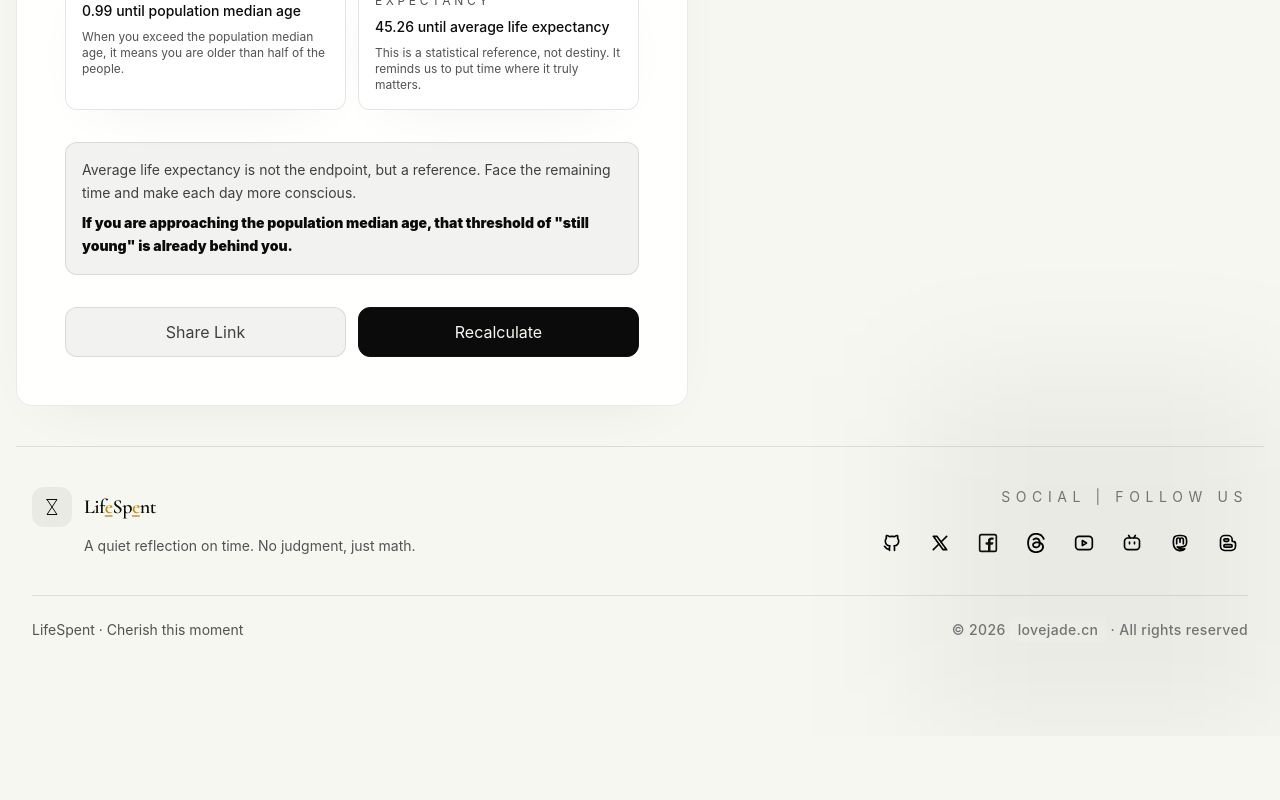
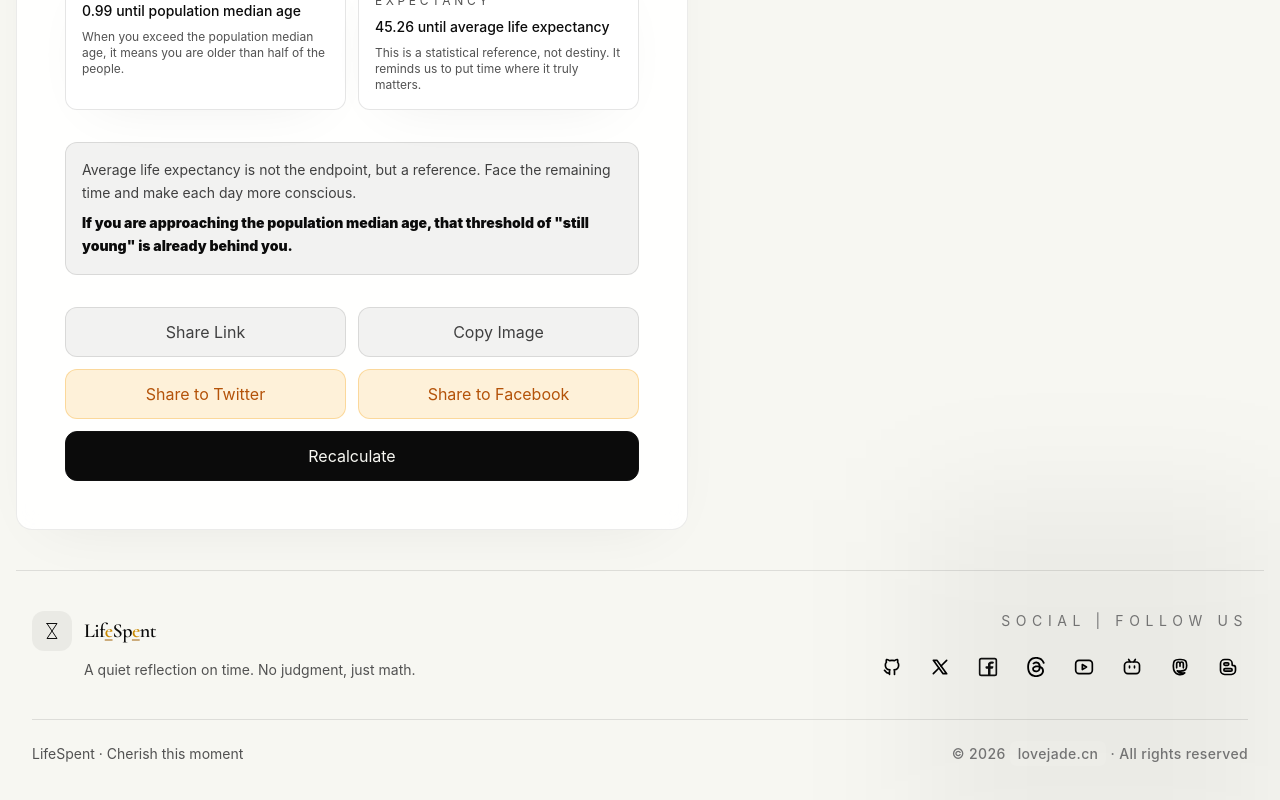
Before and after one commit to nicejade/life-spent, a Svelte app: page /en/ in a window 1280 px wide. Shown: the part 1522-2322 px from the top of the page. Before the commit the page ends 2258 px from the top, so only its background shows below. Built offline with nearby package versions, Linux system fonts and the light colour scheme; a web font is replaced by a local one.

Commit message:
✨ Perfect share function

```diff
--- a/package.json
+++ b/package.json
@@ -10,6 +10,7 @@
   },
   "dependencies": {
     "@rgossiaux/svelte-headlessui": "^2.0.0",
+    "@zumer/snapdom": "^2.0.2",
     "svelte": "^4.2.8",
     "tslib": "^2.6.2"
   },
--- a/src/components/ResultSummary.svelte
+++ b/src/components/ResultSummary.svelte
@@ -1,4 +1,6 @@
 <script lang="ts">
+  import { onDestroy, tick } from 'svelte';
+  import { snapdom } from '@zumer/snapdom';
   import { formatAge, formatDate, getImpactData } from '../helper/lifeSpent';
   import { buildShareUrl, copyShareUrl, dateToBirthString } from '../helper/urlParams';
   import ImpactWeeksWall from './impact/ImpactWeeksWall.svelte';
@@ -17,9 +19,14 @@
   let impactView: ImpactView = 'grid';
 
   // Share functionality
+  let captureTarget: HTMLDivElement | null = null;
   let shareUrl = '';
   let copySuccess = false;
   let copyTimeout: ReturnType<typeof setTimeout> | null = null;
+  let copyImageBusy = false;
+  let copyImageSuccess = false;
+  let copyImageError = false;
+  let copyImageTimeout: ReturnType<typeof setTimeout> | null = null;
 
   $: percentDisplay = result.percentSpent.toFixed(2);
   $: filledPercent = Math.min(Math.max(result.percentSpent, 0), 100);
@@ -43,6 +50,17 @@
     result.yearsRemaining > 0
       ? formatString($t.resultSummary.expectancyGapBefore, { age: formatAge(result.yearsRemaining) })
       : $t.resultSummary.expectancyGapReached;
+  $: shareText = formatString($t.resultSummary.shareText, {
+    percent: percentDisplay,
+    age: formatAge(result.currentAge)
+  });
+  $: copyImageLabel = copyImageBusy
+    ? $t.resultSummary.copyImageBusy
+    : copyImageSuccess
+      ? $t.resultSummary.copyImageDone
+      : copyImageError
+        ? $t.resultSummary.copyImageFailed
+        : $t.resultSummary.copyImage;
 
   // Build share URL when result changes
   $: shareUrl = buildShareUrl({
@@ -104,6 +122,69 @@
     }
   }
 
+  function resetCopyImageState() {
+    copyImageSuccess = false;
+    copyImageError = false;
+    if (copyImageTimeout) clearTimeout(copyImageTimeout);
+    copyImageTimeout = null;
+  }
+
+  async function createShareImageBlob() {
+    if (!captureTarget) {
+      throw new Error('missing share target');
+    }
+    await tick();
+    if (document?.fonts?.ready) {
+      await document.fonts.ready;
+    }
+    const result = await snapdom(captureTarget, {
+      scale: 2,
+      embedFonts: true,
+      exclude: ['[data-share-control]'],
+      excludeMode: 'remove',
+    });
+    const blob = await result.toBlob({ type: 'png' });
+    if (!blob || blob.size === 0) {
+      throw new Error('empty share image');
+    }
+    return blob;
+  }
+
+  async function handleCopyImage() {
+    if (copyImageBusy) return;
+    copyImageBusy = true;
+    resetCopyImageState();
+
+    try {
+      const blob = await createShareImageBlob();
+      const item = new ClipboardItem({ 'image/png': blob });
+      await navigator.clipboard.write([item]);
+      copyImageSuccess = true;
+      copyImageTimeout = setTimeout(() => {
+        copyImageSuccess = false;
+      }, 2000);
+    } catch (error) {
+      if (!(error instanceof DOMException && error.name === 'AbortError')) {
+        copyImageError = true;
+        copyImageTimeout = setTimeout(() => {
+          copyImageError = false;
+        }, 2000);
+      }
+    } finally {
+      copyImageBusy = false;
+    }
+  }
+
+  function handleShareToTwitter() {
+    const url = `https://twitter.com/intent/tweet?text=${encodeURIComponent(shareText)}&url=${encodeURIComponent(shareUrl)}`;
+    window.open(url, '_blank', 'noopener,noreferrer');
+  }
+
+  function handleShareToFacebook() {
+    const url = `https://www.facebook.com/sharer/sharer.php?u=${encodeURIComponent(shareUrl)}&quote=${encodeURIComponent(shareText)}`;
+    window.open(url, '_blank', 'noopener,noreferrer');
+  }
+
   function handleViewChange(view: ImpactView) {
     impactView = view;
     const eventMap: Record<ImpactView, string> = {
@@ -119,9 +200,17 @@
     trackEvent(GA_EVENTS.RESET_CALCULATE);
     onReset();
   }
+
+  onDestroy(() => {
+    if (copyTimeout) clearTimeout(copyTimeout);
+    if (copyImageTimeout) clearTimeout(copyImageTimeout);
+  });
 </script>
 
-<div class="glass-card rounded-2xl p-8 md:p-12 max-w-2xl w-full space-y-8">
+<div
+  class="glass-card rounded-2xl p-8 md:p-12 max-w-2xl w-full space-y-8"
+  bind:this={captureTarget}
+>
   <!-- 相对年龄位置 - 顶部突出显示 -->
   <div class="relative overflow-hidden rounded-xl bg-gradient-to-br from-white/10 via-ink-900/80 to-ink-950 border border-white/10 p-6 text-center light:from-black/5 light:via-paper-100/80 light:to-paper-50 light:border-black/10">
     <div class="absolute inset-0 bg-gradient-to-r from-transparent via-white/5 to-transparent light:via-black/5" />
@@ -286,10 +375,11 @@
     <p class="text-paper-100/90 font-black light:text-ink-950">{$t.resultSummary.reflectionConclusion}</p>
   </div>
 
-  <div class="flex gap-3">
+  <div class="space-y-3" data-share-control>
+    <div class="grid gap-3 md:grid-cols-2">
       <button
         on:click={handleShare}
-      class="flex-1 px-6 py-3 bg-white/5 hover:bg-white/10 border border-white/10 hover:border-white/20
+        class="px-6 py-3 bg-white/5 hover:bg-white/10 border border-white/10 hover:border-white/20
                text-neutral-200 rounded-xl transition-all cursor-pointer
                light:bg-black/5 light:hover:bg-black/10 light:border-black/10 light:hover:border-black/20 light:text-neutral-700"
         aria-label={$t.resultSummary.shareLink}
@@ -301,8 +391,40 @@
         {/if}
       </button>
       <button
+        on:click={handleCopyImage}
+        class="px-6 py-3 bg-white/5 hover:bg-white/10 border border-white/10 hover:border-white/20
+               text-neutral-200 rounded-xl transition-all cursor-pointer
+               light:bg-black/5 light:hover:bg-black/10 light:border-black/10 light:hover:border-black/20 light:text-neutral-700
+               disabled:cursor-not-allowed disabled:opacity-60"
+        aria-label={$t.resultSummary.copyImage}
+        disabled={copyImageBusy}
+      >
+        <span class={copyImageSuccess ? 'text-amber-200' : copyImageError ? 'text-red-200' : ''}>
+          {copyImageLabel}
+        </span>
+      </button>
+      <button
+        on:click={handleShareToTwitter}
+        class="px-6 py-3 bg-amber-500/20 hover:bg-amber-500/30 border border-amber-200/40
+               text-amber-100 rounded-xl transition-all cursor-pointer
+               light:bg-amber-500/15 light:hover:bg-amber-500/25 light:border-amber-500/30 light:text-amber-700"
+        aria-label={$t.resultSummary.shareToTwitter}
+      >
+        {$t.resultSummary.shareToTwitter}
+      </button>
+      <button
+        on:click={handleShareToFacebook}
+        class="px-6 py-3 bg-amber-500/20 hover:bg-amber-500/30 border border-amber-200/40
+               text-amber-100 rounded-xl transition-all cursor-pointer
+               light:bg-amber-500/15 light:hover:bg-amber-500/25 light:border-amber-500/30 light:text-amber-700"
+        aria-label={$t.resultSummary.shareToFacebook}
+      >
+        {$t.resultSummary.shareToFacebook}
+      </button>
+    </div>
+    <button
       on:click={handleResetClick}
-      class="flex-1 px-6 py-3 bg-paper-50/95 hover:bg-paper-100 border border-paper-100/70
+      class="w-full px-6 py-3 bg-paper-50/95 hover:bg-paper-100 border border-paper-100/70
              hover:border-paper-200 text-ink-950 rounded-xl transition-all cursor-pointer
              light:bg-ink-950 light:text-paper-50 light:border-ink-900 light:hover:bg-ink-900
              active:scale-[0.98] flex items-center justify-center gap-2"
--- a/src/helper/translations/en.ts
+++ b/src/helper/translations/en.ts
@@ -85,6 +85,14 @@ export const en: Translations = {
     reflectionConclusion: 'If you are approaching the population median age, that threshold of "still young" is already behind you.',
     shareLink: 'Share Link',
     copied: 'Copied',
+    copyImage: 'Copy Image',
+    copyImageBusy: 'Copying...',
+    copyImageDone: 'Copied',
+    copyImageFailed: 'Copy Failed',
+    shareToTwitter: 'Share to Twitter',
+    shareToFacebook: 'Share to Facebook',
+    shareText: 'I have spent {percent}% of my life (median reference).',
+    shareTitle: 'LifeSpent Result',
     reset: 'Recalculate',
   },
   impact: {
--- a/src/helper/translations/fr.ts
+++ b/src/helper/translations/fr.ts
@@ -85,6 +85,14 @@ export const fr: Translations = {
     reflectionConclusion: 'Si vous approchez de l\'âge médian de la population, ce seuil de "encore jeune" est déjà derrière vous.',
     shareLink: 'Partager le Lien',
     copied: 'Copié',
+    copyImage: 'Copier l\'image',
+    copyImageBusy: 'Copie...',
+    copyImageDone: 'Copié',
+    copyImageFailed: 'Échec de copie',
+    shareToTwitter: 'Partager sur Twitter',
+    shareToFacebook: 'Partager sur Facebook',
+    shareText: 'J\'ai déjà vécu {percent}% de ma vie (référence médiane).',
+    shareTitle: 'Résultat LifeSpent',
     reset: 'Recalculer',
   },
   impact: {
--- a/src/helper/translations/ja.ts
+++ b/src/helper/translations/ja.ts
@@ -85,6 +85,14 @@ export const ja: Translations = {
     reflectionConclusion: '人口中央値年齢に近づいているなら、その「まだ若い」という閾値はすでに後ろにあります。',
     shareLink: 'リンクを共有',
     copied: 'コピーしました',
+    copyImage: '画像をコピー',
+    copyImageBusy: 'コピー中...',
+    copyImageDone: 'コピーしました',
+    copyImageFailed: 'コピーに失敗しました',
+    shareToTwitter: 'Twitterで共有',
+    shareToFacebook: 'Facebookで共有',
+    shareText: '人生の {percent}% をすでに過ごしました（中央値の参考）。',
+    shareTitle: 'LifeSpent 結果',
     reset: '再計算',
   },
   impact: {
--- a/src/helper/translations/ru.ts
+++ b/src/helper/translations/ru.ts
@@ -85,6 +85,14 @@ export const ru: Translations = {
     reflectionConclusion: 'Если вы приближаетесь к медианному возрасту населения, тот порог "еще молод" уже позади вас.',
     shareLink: 'Поделиться Ссылкой',
     copied: 'Скопировано',
+    copyImage: 'Копировать изображение',
+    copyImageBusy: 'Копирование...',
+    copyImageDone: 'Скопировано',
+    copyImageFailed: 'Ошибка копирования',
+    shareToTwitter: 'Поделиться в Twitter',
+    shareToFacebook: 'Поделиться в Facebook',
+    shareText: 'Я уже прожил(а) {percent}% жизни (медианный ориентир).',
+    shareTitle: 'Результат LifeSpent',
     reset: 'Пересчитать',
   },
   impact: {
--- a/src/helper/translations/zh-TW.ts
+++ b/src/helper/translations/zh-TW.ts
@@ -85,6 +85,14 @@ export const zhTW: Translations = {
     reflectionConclusion: '若你已接近人群中位年齡，那道「還年輕」的門檻早已在身後。',
     shareLink: '分享連結',
     copied: '已複製',
+    copyImage: '複製圖片',
+    copyImageBusy: '複製中...',
+    copyImageDone: '已複製',
+    copyImageFailed: '複製失敗',
+    shareToTwitter: '分享至 Twitter',
+    shareToFacebook: '分享至 Facebook',
+    shareText: '我已度過人生的 {percent}%（參考中位壽命）。',
+    shareTitle: 'LifeSpent 計算結果',
     reset: '重新計算',
   },
   impact: {
--- a/src/helper/translations/zh.ts
+++ b/src/helper/translations/zh.ts
@@ -85,6 +85,14 @@ export const zh: Translations = {
     reflectionConclusion: '若你已接近人群中位年龄，那道「还年轻」的门槛早已在身后。',
     shareLink: '分享链接',
     copied: '已复制',
+    copyImage: '复制图片',
+    copyImageBusy: '复制中...',
+    copyImageDone: '已复制',
+    copyImageFailed: '复制失败',
+    shareToTwitter: '分享至 Twitter',
+    shareToFacebook: '分享至 Facebook',
+    shareText: '我已度过人生的 {percent}%（参考中位寿命）。',
+    shareTitle: 'LifeSpent 计算结果',
     reset: '重新计算',
   },
   impact: {
```
Also changed, not shown: src/helper/translations.ts (+8 -0 lines), src/helper/translations/th.ts (+8 -0 lines), 1 other file (tests, documents, lock files or other folders). Lines whose indentation alone changed are shown as unchanged.
